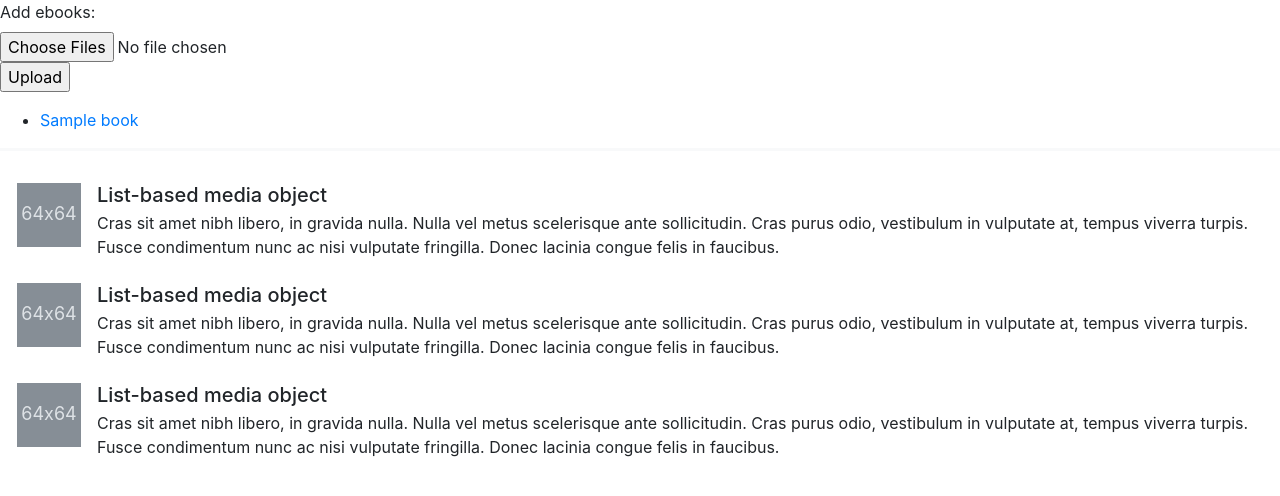
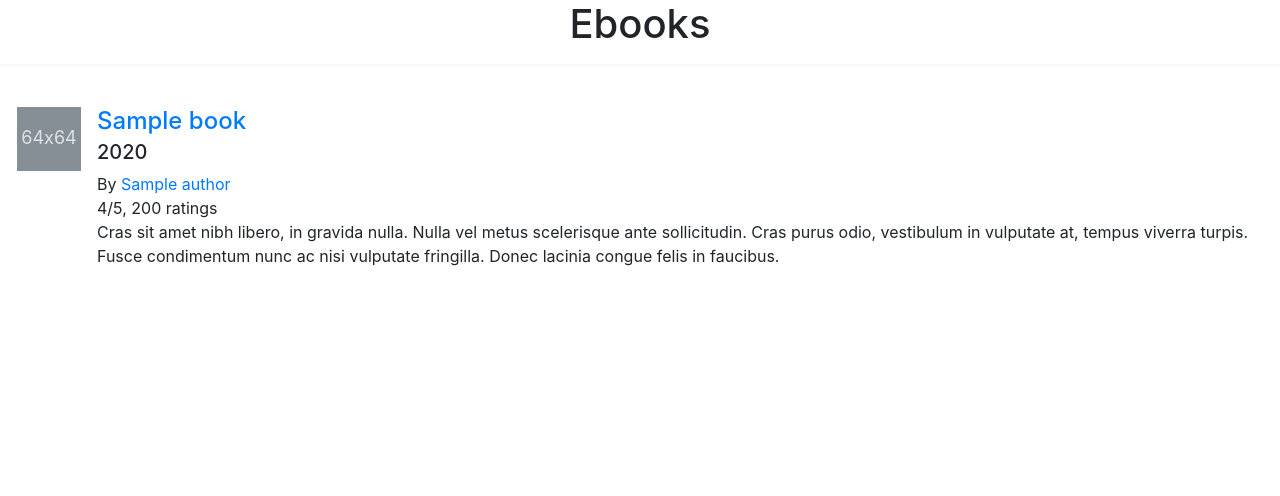
Before and after one commit to raul23/EbookManager, a Django app: template ebook_manager/templates/ebook_manager/index.html in a window 1280 px wide. Shown: the top 496 px of the page. Run offline with Django 3.2, Linux system fonts and the light colour scheme; the template is opened without the code that fills it: most values are stand-ins (such as "Sample title", 1, 10 or a date in 2020); some libraries are stand-ins or nearby versions.

Commit message:
Add author_detail.html

```diff
--- a/ebook_manager/templates/ebook_manager/index.html
+++ b/ebook_manager/templates/ebook_manager/index.html
@@ -14,6 +14,7 @@
 </head>
 <body>
 
+<!--
 <form action="{% url 'ebook-manager:upload_files' %}" method="post" enctype="multipart/form-data">
   {% csrf_token %}
   <div class="form-group">
@@ -22,41 +23,39 @@
     <input type="submit" value="Upload">
   </div>
 </form>
+-->
 
-{% if latest_book_list %}
-    <ul>
-    {% for book in latest_book_list %}
-        <li><a href="{% url 'ebook-manager:book_detail' book.book_id %}">{{ book.title }}</a></li>
-    {% endfor %}
-    </ul>
-{% else %}
-    <p>No books are available.</p>
-{% endif %}
+<h1 style="text-align:center">Ebooks</h1>
 
 <div class="bd-example">
     <ul class="list-unstyled">
-  <li class="media">
-    <svg class="bd-placeholder-img mr-3" width="64" height="64" xmlns="http://www.w3.org/2000/svg" preserveAspectRatio="xMidYMid slice" focusable="false" role="img" aria-label="Placeholder: 64x64"><title>Placeholder</title><rect width="100%" height="100%" fill="#868e96"></rect><text x="50%" y="50%" fill="#dee2e6" dy=".3em">64x64</text></svg>
+    {% for book in book_list %}
+        <li class="media my-4">
+            <svg class="bd-placeholder-img mr-3" width="64" height="64" xmlns="http://www.w3.org/2000/svg"
+                 preserveAspectRatio="xMidYMid slice" focusable="false" role="img"
+                 aria-label="Placeholder: 64x64"><title>Placeholder</title><rect width="100%" height="100%" fill="#868e96"></rect>
+                <text x="50%" y="50%" fill="#dee2e6" dy=".3em">64x64</text></svg>
             <div class="media-body">
-      <h5 class="mt-0 mb-1">List-based media object</h5>
-      Cras sit amet nibh libero, in gravida nulla. Nulla vel metus scelerisque ante sollicitudin. Cras purus odio, vestibulum in vulputate at, tempus viverra turpis. Fusce condimentum nunc ac nisi vulputate fringilla. Donec lacinia congue felis in faucibus.
+                <h4 class="mt-0 mb-1"><a href="{% url 'ebook-manager:book_detail' book.book_id %}">{{ book.title }}</a></h4>
+                <h5>{{ book.pub_year }}</h5>
+                <div>By
+                    {% for author in book.authors.all %}
+                        <a href="{% url 'ebook-manager:author-detail' author.name|slugify %}">{{ author.name }}</a>
+                        {% if not forloop.last %}
+                            ,
+                        {% endif %}
+                    {% endfor %}
                 </div>
-  </li>
-  <li class="media my-4">
-    <svg class="bd-placeholder-img mr-3" width="64" height="64" xmlns="http://www.w3.org/2000/svg" preserveAspectRatio="xMidYMid slice" focusable="false" role="img" aria-label="Placeholder: 64x64"><title>Placeholder</title><rect width="100%" height="100%" fill="#868e96"></rect><text x="50%" y="50%" fill="#dee2e6" dy=".3em">64x64</text></svg>
-    <div class="media-body">
-      <h5 class="mt-0 mb-1">List-based media object</h5>
-      Cras sit amet nibh libero, in gravida nulla. Nulla vel metus scelerisque ante sollicitudin. Cras purus odio, vestibulum in vulputate at, tempus viverra turpis. Fusce condimentum nunc ac nisi vulputate fringilla. Donec lacinia congue felis in faucibus.
-    </div>
-  </li>
-  <li class="media">
-    <svg class="bd-placeholder-img mr-3" width="64" height="64" xmlns="http://www.w3.org/2000/svg" preserveAspectRatio="xMidYMid slice" focusable="false" role="img" aria-label="Placeholder: 64x64"><title>Placeholder</title><rect width="100%" height="100%" fill="#868e96"></rect><text x="50%" y="50%" fill="#dee2e6" dy=".3em">64x64</text></svg>
-    <div class="media-body">
-      <h5 class="mt-0 mb-1">List-based media object</h5>
-      Cras sit amet nibh libero, in gravida nulla. Nulla vel metus scelerisque ante sollicitudin. Cras purus odio, vestibulum in vulputate at, tempus viverra turpis. Fusce condimentum nunc ac nisi vulputate fringilla. Donec lacinia congue felis in faucibus.
+                <div>4/5, 200 ratings </div>
+                <p>Cras sit amet nibh libero, in gravida nulla. Nulla vel metus scelerisque ante sollicitudin. Cras purus odio,
+                    vestibulum in vulputate at, tempus viverra turpis. Fusce condimentum nunc ac nisi vulputate fringilla. Donec
+                    lacinia congue felis in faucibus.</p>
             </div>
         </li>
     </ul>
+    {% empty %}
+        <p>No books are available.</p>
+    {% endfor %}
 </div>
 
     <!-- Optional JavaScript -->
```
Also changed, not shown: ebook_manager/templates/ebook_manager/author_detail.html (added, +23 -0 lines). Lines whose indentation alone changed are shown as unchanged.
